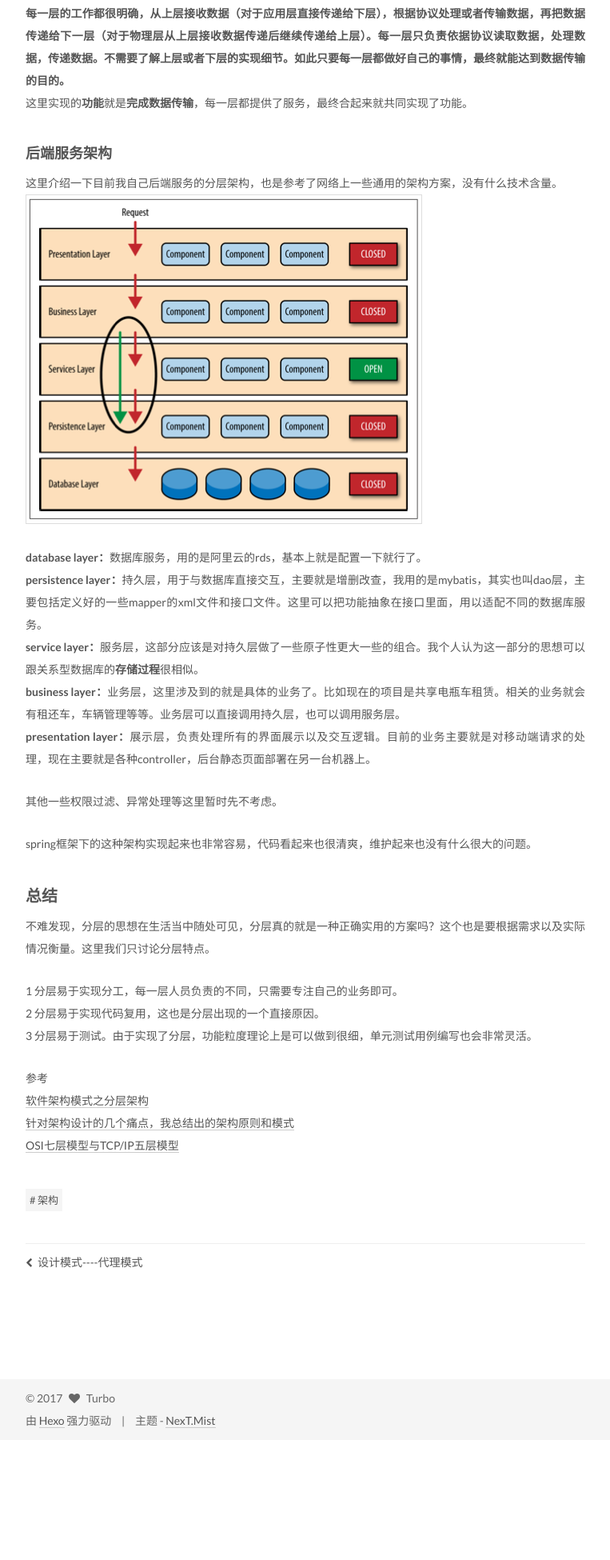
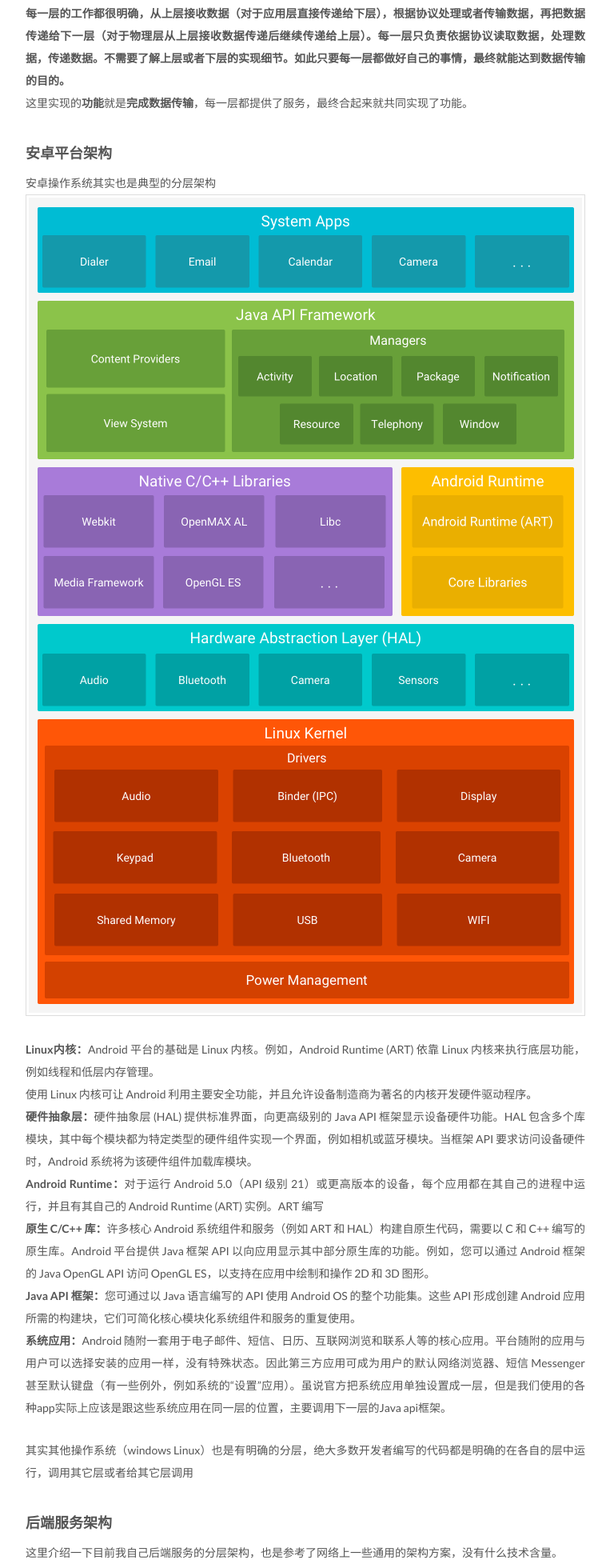
Before and after one commit to mawenge/mawenge.github.io, a plain HTML site: page 2017/11/14/软件分层设计思想/index.html in a window 1280 px wide. Shown: the part 3056-5006 px from the top of the page at 80% size, without its empty margins (258-1021 px from the left). Before the commit the page ends 4856 px from the top, so only its background shows below. Drawn offline with Linux system fonts and the light colour scheme; a script that the page names is missing.

Commit message:
Site updated: 2017-11-15 18:26:02

```diff
--- a/2017/11/14/软件分层设计思想/index.html
+++ b/2017/11/14/软件分层设计思想/index.html
@@ -96,8 +96,9 @@
 <meta property="og:image" content="http://yoursite.com/img/layer/1.png">
 <meta property="og:image" content="http://yoursite.com/img/layer/2.png">
 <meta property="og:image" content="http://yoursite.com/img/layer/3.png">
+<meta property="og:image" content="http://yoursite.com/img/layer/5.png">
 <meta property="og:image" content="http://yoursite.com/img/layer/4.png">
-<meta property="og:updated_time" content="2017-11-14T07:47:11.337Z">
+<meta property="og:updated_time" content="2017-11-15T10:24:39.422Z">
 <meta name="twitter:card" content="summary">
 <meta name="twitter:title" content="软件分层设计思想">
 <meta name="twitter:description" content="什么是分层我所理解的分层，是对    实现某个功能的过程    进行分层。实现功能的过程是由 很多服务有序组合完成，把相似的服务放在一层当中，把不相似的服务分开，简而言之，就是 对服务进行分层。 分层的应用分层的思想在各个领域可以说是随处可以看到 房屋建设我认为可以分为这几层 这里的实现的 功能 就是 建好房子并且卖出去。 我把中间涉及到的服务简单的分成了三层。最上层是地产商经营服务，主要负责房屋">
@@ -343,6 +344,8 @@
 <p>其次，实现每一层功能的对象是不同的<br><img src="/img/layer/2.png" alt=""><br>其中应用层（会话层、表示层、应用层）大多通过软件实现其功能。可以说每一层都有专业的对象负责实现本层的功能。</p>
 <p>再其次，每一层遵守的协议也不同<br><img src="/img/layer/3.png" alt="">  </p>
 <p><strong>每一层的工作都很明确，从上层接收数据（对于应用层直接传递给下层），根据协议处理或者传输数据，再把数据传递给下一层（对于物理层从上层接收数据传递后继续传递给上层）。每一层只负责依据协议读取数据，处理数据，传递数据。不需要了解上层或者下层的实现细节。如此只要每一层都做好自己的事情，最终就能达到数据传输的目的。</strong><br>这里实现的<strong>功能</strong>就是<strong>完成数据传输</strong>，每一层都提供了服务，最终合起来就共同实现了功能。</p>
+<h4 id="安卓平台架构"><a href="#安卓平台架构" class="headerlink" title="安卓平台架构"></a>安卓平台架构</h4><p>安卓操作系统其实也是典型的分层架构<br><img src="/img/layer/5.png" alt=""><br><strong>Linux内核：</strong>Android 平台的基础是 Linux 内核。例如，Android Runtime (ART) 依靠 Linux 内核来执行底层功能，例如线程和低层内存管理。<br>使用 Linux 内核可让 Android 利用主要安全功能，并且允许设备制造商为著名的内核开发硬件驱动程序。<br><strong>硬件抽象层：</strong>硬件抽象层 (HAL) 提供标准界面，向更高级别的 Java API 框架显示设备硬件功能。HAL 包含多个库模块，其中每个模块都为特定类型的硬件组件实现一个界面，例如相机或蓝牙模块。当框架 API 要求访问设备硬件时，Android 系统将为该硬件组件加载库模块。<br><strong>Android Runtime：</strong>对于运行 Android 5.0（API 级别 21）或更高版本的设备，每个应用都在其自己的进程中运行，并且有其自己的 Android Runtime (ART) 实例。ART 编写<br><strong>原生 C/C++ 库：</strong>许多核心 Android 系统组件和服务（例如 ART 和 HAL）构建自原生代码，需要以 C 和 C++ 编写的原生库。Android 平台提供 Java 框架 API 以向应用显示其中部分原生库的功能。例如，您可以通过 Android 框架的 Java OpenGL API 访问 OpenGL ES，以支持在应用中绘制和操作 2D 和 3D 图形。<br><strong>Java API 框架：</strong>您可通过以 Java 语言编写的 API 使用 Android OS 的整个功能集。这些 API 形成创建 Android 应用所需的构建块，它们可简化核心模块化系统组件和服务的重复使用。<br><strong>系统应用：</strong>Android 随附一套用于电子邮件、短信、日历、互联网浏览和联系人等的核心应用。平台随附的应用与用户可以选择安装的应用一样，没有特殊状态。因此第三方应用可成为用户的默认网络浏览器、短信 Messenger 甚至默认键盘（有一些例外，例如系统的“设置”应用）。虽说官方把系统应用单独设置成一层，但是我们使用的各种app实际上应该是跟这些系统应用在同一层的位置，主要调用下一层的Java api框架。  </p>
+<p>其实其他操作系统（windows Linux）也是有明确的分层，绝大多数开发者编写的代码都是明确的在各自的层中运行，调用其它层或者给其它层调用</p>
 <h4 id="后端服务架构"><a href="#后端服务架构" class="headerlink" title="后端服务架构"></a>后端服务架构</h4><p>这里介绍一下目前我自己后端服务的分层架构，也是参考了网络上一些通用的架构方案，没有什么技术含量。<br><img src="/img/layer/4.png" alt=""><br><strong>database layer：</strong>数据库服务，用的是阿里云的rds，基本上就是配置一下就行了。<br><strong>persistence layer：</strong>持久层，用于与数据库直接交互，主要就是增删改查，我用的是mybatis，其实也叫dao层，主要包括定义好的一些mapper的xml文件和接口文件。这里可以把功能抽象在接口里面，用以适配不同的数据库服务。<br><strong>service layer：</strong>服务层，这部分应该是对持久层做了一些原子性更大一些的组合。我个人认为这一部分的思想可以跟关系型数据库的<strong>存储过程</strong>很相似。<br><strong>business layer：</strong>业务层，这里涉及到的就是具体的业务了。比如现在的项目是共享电瓶车租赁。相关的业务就会有租还车，车辆管理等等。业务层可以直接调用持久层，也可以调用服务层。<br><strong>presentation layer：</strong>展示层，负责处理所有的界面展示以及交互逻辑。目前的业务主要就是对移动端请求的处理，现在主要就是各种controller，后台静态页面部署在另一台机器上。</p>
 <p>其他一些权限过滤、异常处理等这里暂时先不考虑。</p>
 <p>spring框架下的这种架构实现起来也非常容易，代码看起来也很清爽，维护起来也没有什么很大的问题。</p>
@@ -519,7 +522,7 @@
 
 
 
-              <div class="post-toc-content"><ol class="nav"><li class="nav-item nav-level-3"><a class="nav-link" href="#什么是分层"><span class="nav-number">1.</span> <span class="nav-text">什么是分层</span></a></li><li class="nav-item nav-level-3"><a class="nav-link" href="#分层的应用"><span class="nav-number">2.</span> <span class="nav-text">分层的应用</span></a><ol class="nav-child"><li class="nav-item nav-level-4"><a class="nav-link" href="#房屋建设"><span class="nav-number">2.1.</span> <span class="nav-text">房屋建设</span></a></li><li class="nav-item nav-level-4"><a class="nav-link" href="#网络传输模型"><span class="nav-number">2.2.</span> <span class="nav-text">网络传输模型</span></a></li><li class="nav-item nav-level-4"><a class="nav-link" href="#后端服务架构"><span class="nav-number">2.3.</span> <span class="nav-text">后端服务架构</span></a></li></ol></li><li class="nav-item nav-level-3"><a class="nav-link" href="#总结"><span class="nav-number">3.</span> <span class="nav-text">总结</span></a></li></ol></div>
+              <div class="post-toc-content"><ol class="nav"><li class="nav-item nav-level-3"><a class="nav-link" href="#什么是分层"><span class="nav-number">1.</span> <span class="nav-text">什么是分层</span></a></li><li class="nav-item nav-level-3"><a class="nav-link" href="#分层的应用"><span class="nav-number">2.</span> <span class="nav-text">分层的应用</span></a><ol class="nav-child"><li class="nav-item nav-level-4"><a class="nav-link" href="#房屋建设"><span class="nav-number">2.1.</span> <span class="nav-text">房屋建设</span></a></li><li class="nav-item nav-level-4"><a class="nav-link" href="#网络传输模型"><span class="nav-number">2.2.</span> <span class="nav-text">网络传输模型</span></a></li><li class="nav-item nav-level-4"><a class="nav-link" href="#安卓平台架构"><span class="nav-number">2.3.</span> <span class="nav-text">安卓平台架构</span></a></li><li class="nav-item nav-level-4"><a class="nav-link" href="#后端服务架构"><span class="nav-number">2.4.</span> <span class="nav-text">后端服务架构</span></a></li></ol></li><li class="nav-item nav-level-3"><a class="nav-link" href="#总结"><span class="nav-number">3.</span> <span class="nav-text">总结</span></a></li></ol></div>
 
 
           </div>
--- a/css/main.css
+++ b/css/main.css
@@ -1680,7 +1680,7 @@ pre .javascript .function {
   width: 4px;
   height: 4px;
   border-radius: 50%;
-  background: #e8defc;
+  background: #ff796a;
 }
 .links-of-blogroll {
   font-size: 13px;
```
Also changed, not shown: index.html (+2 -0 lines), img/layer/5.png (added).
